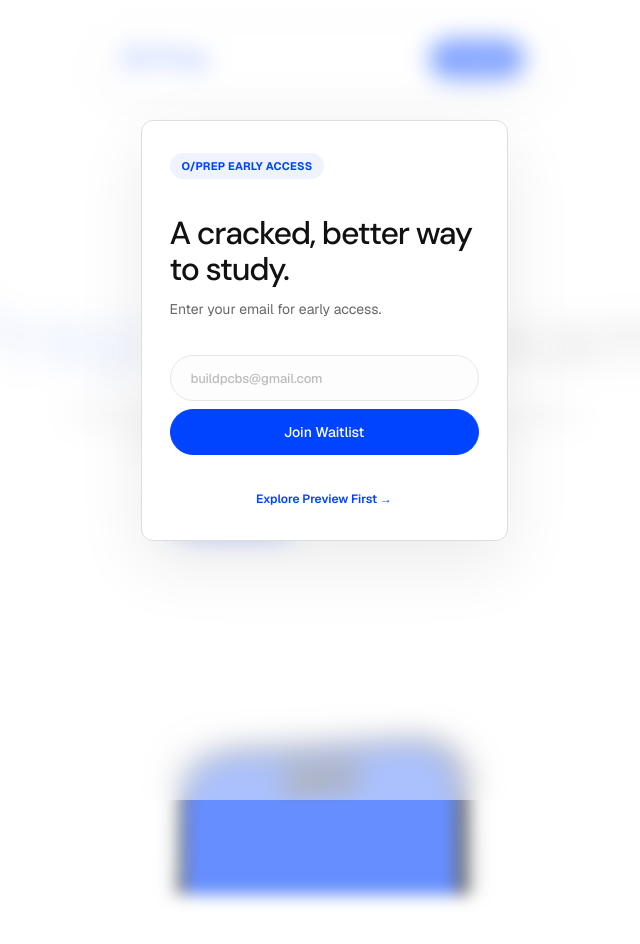
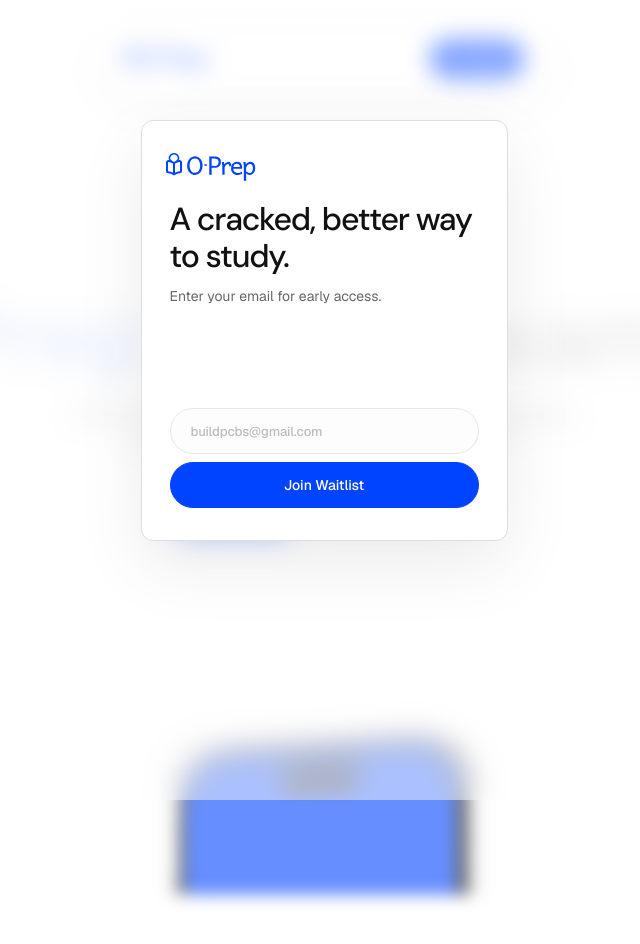
Before and after one commit to Ux-Geek/oprep-waitlist, a React (Vite) app: page / in a window 1280 px wide. Shown: the top 944 px of the page, without its empty margins (316-956 px from the left). Built offline with nearby package versions, Linux system fonts and the light colour scheme.

Commit message:
feat: update waitlist modal design by integrating logo and removing dismiss button

```diff
--- a/src/components/WaitlistModal.tsx
+++ b/src/components/WaitlistModal.tsx
@@ -1,6 +1,7 @@
 import React from "react";
 import { motion, AnimatePresence } from "motion/react";
 import { Check, Copy, Share2 } from "lucide-react";
+import Logo from "./Logo";
 
 interface WaitlistSession {
   email: string;
@@ -52,11 +53,13 @@ export default function WaitlistModal({
           >
             {!submitted ? (
               <>
-                <div className="brand-pill">O/PREP EARLY ACCESS</div>
+                <div className="waitlist-header-group">
+                  <Logo className="waitlist-logo" />
 
-                <div className="waitlist-copy">
-                  <h1>A cracked, better way to study.</h1>
-                  <p>Enter your email for early access.</p>
+                  <div className="waitlist-copy">
+                    <h1>A cracked, better way to study.</h1>
+                    <p>Enter your email for early access.</p>
+                  </div>
                 </div>
 
                 <form className="waitlist-form" onSubmit={handleSubmit}>
@@ -72,15 +75,6 @@ export default function WaitlistModal({
                     {submitting ? "Joining..." : "Join Waitlist"}
                   </button>
                 </form>
-
-                <div className="explore-dismiss" style={{ textAlign: "center", marginTop: "-4px" }}>
-                  <span
-                    onClick={() => setShowWaitlist(false)}
-                    style={{ fontSize: "12px", color: "var(--color-blue-brand)", cursor: "pointer", fontWeight: 600 }}
-                  >
-                    Explore Preview First →
-                  </span>
-                </div>
               </>
             ) : (
               <div className="success-state">
--- a/src/index.css
+++ b/src/index.css
@@ -152,6 +152,21 @@ body {
   font-size: 11px;
   font-weight: 700;
   letter-spacing: 0.02em;
+}
+
+.waitlist-logo {
+  height: 28px;
+  width: auto;
+  color: var(--color-blue-brand);
+  align-self: flex-start;
+  display: block;
+  margin-left: -4px; /* Subtle optical alignment */
+}
+
+.waitlist-header-group {
+  display: flex;
+  flex-direction: column;
+  gap: 20px;
 }
 
 .waitlist-copy {
@@ -993,6 +1008,7 @@ body {
   width: auto;
   color: var(--color-blue-brand);
   display: block;
+  margin-left: -4px; /* Optical alignment with the text block tagline */
 }
 
 .footer-tagline {
```
